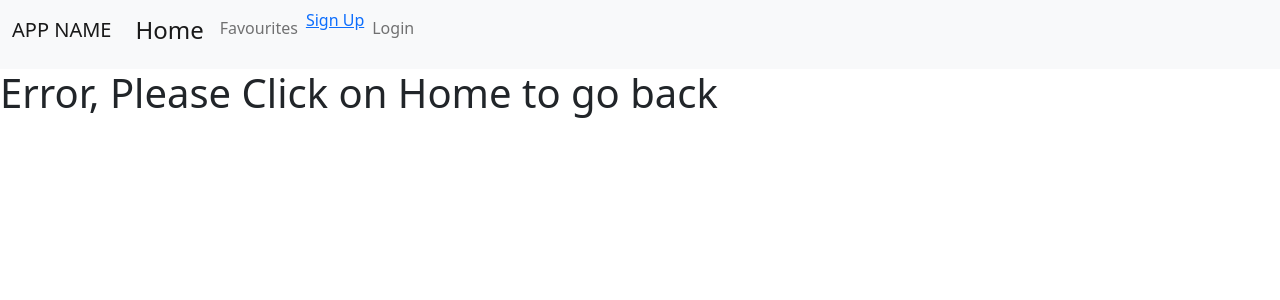
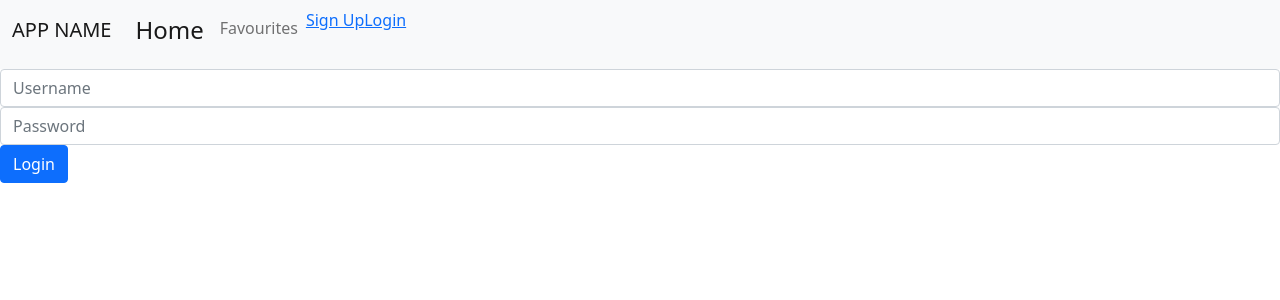
Before and after one commit to Nasa28/Find-Your-Hotel-React, a React (Create React App) app: page /login in a window 1280 px wide. Shown: the top 300 px of the page. Built offline with nearby package versions, Linux system fonts and the light colour scheme.

Commit message:
Add Login page and authentication

```diff
--- a/src/Components/App.js
+++ b/src/Components/App.js
@@ -8,6 +8,7 @@ import HotelDetails from '../Containers/HotelDetails';
 import Error from './Error';
 import About from './About';
 import SignUp from '../Containers/User/SignUp';
+import Login from '../Containers/User/login';
 
 function App() {
   return (
@@ -17,6 +18,7 @@ function App() {
         <Routes>
           <Route exact path="/" element={<HotelList />} />
           <Route path="/signup" element={<SignUp />} />
+          <Route path="/login" element={<Login />} />
           <Route path="/hotel/:id" element={<HotelDetails />} />
           <Route exact path="About" element={<About />} />
           <Route path="*" element={<Error />} />
--- a/src/Components/NavBar.js
+++ b/src/Components/NavBar.js
@@ -22,9 +22,9 @@ const NavBar = () => {
               <Link to="/signup">
                 <li className="nav-item">Sign Up</li>
               </Link>
-              <li className="nav-item">
-                <a className="nav-link ">Login</a>
-              </li>
+              <Link to="/login">
+                <li className="nav-item">Login</li>
+              </Link>
             </ul>
           </div>
         </div>
--- /dev/null
+++ b/src/Containers/User/AuthError.js
@@ -0,0 +1,36 @@
+import React from 'react';
+import PropTypes from 'prop-types';
+import { useState } from 'react';
+
+function AuthError({ error }) {
+  const [isError, setIsError] = useState(null);
+
+  return (
+    <div>
+      {isError ? (
+        <p className="alert alert-success"> Logged in Successfully</p>
+      ) : (
+        <p className="alert alert-danger">{error}</p>
+      )}
+    </div>
+  );
+  // if (!isError) {
+  //   return (
+  //     <div>
+  //       <p className="alert alert-danger">{error}</p>
+  //     </div>
+  //   );
+  // } else {
+  //   return (
+  //     <div>
+  //       <p className="alert alert-success">{state}</p>
+  //     </div>
+  // //   );
+  // }
+}
+
+export default AuthError;
+
+AuthError.propTypes = {
+  error: PropTypes.string.isRequired,
+};
--- a/src/Containers/User/SignUp.js
+++ b/src/Containers/User/SignUp.js
@@ -2,7 +2,7 @@ import React, { useState } from 'react';
 import { useDispatch, useSelector } from 'react-redux';
 import authenticate from '../../Redux/Actions/authenticate';
 import axios from 'axios';
-import { userSignup } from '../../Redux/Actions/signup';
+import { userSignup, SignupFailure } from '../../Redux/Actions/signup';
 const SignUp = () => {
   const dispatch = useDispatch();
   const signup = useSelector((state) => state.signup);
@@ -33,7 +33,11 @@ const SignUp = () => {
         );
       })
       .catch((error) => {
-        console.log(error);
+        dispatch(
+          SignupFailure(
+            'Username must be longer than 4 and password longer than 8. Try again!',
+          ),
+        );
       });
 
     if (person.username && person.password && person.password_confirmation) {
--- a/src/Containers/User/login.js
+++ b/src/Containers/User/login.js
@@ -1,16 +1,90 @@
-import React, { useState, useEffect } from 'react';
+import React, { useState } from 'react';
 import { useDispatch, useSelector } from 'react-redux';
 import authenticate from '../../Redux/Actions/authenticate';
+import { useNavigate } from 'react-router-dom';
+import { userLogin, loginFailure } from '../../Redux/Actions/login';
 import axios from 'axios';
+import AuthError from './AuthError';
 
-import React from 'react'
+const Login = () => {
+  const navigate = useNavigate();
+  const dispatch = useDispatch();
+  const login = useSelector((state) => state.login);
+  const auth = useSelector((state) => state.authenticate);
 
-const Login  = () => {
+  const [person, setPerson] = useState({
+    username: '',
+    password: '',
+  });
+
+  const handleChange = (event) => {
+    const { name, value } = event.target;
+    setPerson({ ...person, [name]: value });
+  };
+
+  const handleSubmit = (event) => {
+    event.preventDefault();
+    const url = 'http://localhost:8000/api/v1/login';
+    axios
+      .post(url, { ...person })
+      .then((response) => {
+        localStorage.setItem('loggedIn', JSON.stringify(response));
+        dispatch(
+          userLogin({
+            token: response.data.token,
+            username: response.data.username,
+          }),
+        );
+        dispatch(
+          authenticate({
+            status: true,
+            token: response.data.token,
+            username: response.data.username,
+          }),
+        );
+      })
+      .catch(() => {
+        dispatch(loginFailure('Invalid username or Password. Try again!'));
+      });
+
+    if (auth.status) {
+      navigate('/');
+    }
+  };
+  const { username, password } = person;
   return (
     <div>
+      {login.error && <AuthError error={login.error} />}
+      <form onSubmit={handleSubmit}>
+        <div className="form-group">
+          <input
+            className="form-control"
+            type="text"
+            name="username"
+            placeholder="Username"
+            value={username}
+            onChange={handleChange}
+            required
+          />
+        </div>
 
+        <div className="form-group">
+          <input
+            className="form-control"
+            type="password"
+            name="password"
+            placeholder="Password"
+            value={password}
+            onChange={handleChange}
+            required
+          />
+        </div>
+        <button type="submit" className="btn btn-primary">
+          Login
+        </button>
+      </form>
     </div>
-  )
-}
+  );
+};
 
-export default Login
+export default Login;
--- a/src/Redux/Actions/login.js
+++ b/src/Redux/Actions/login.js
@@ -1,7 +1,7 @@
 import actionTypes from '../Constants/actionTypes';
 
 
-export const loginSuccess = (user) => ({
+export const userLogin = (user) => ({
   type: actionTypes.USER_LOGIN,
   payload: user,
 });
```
